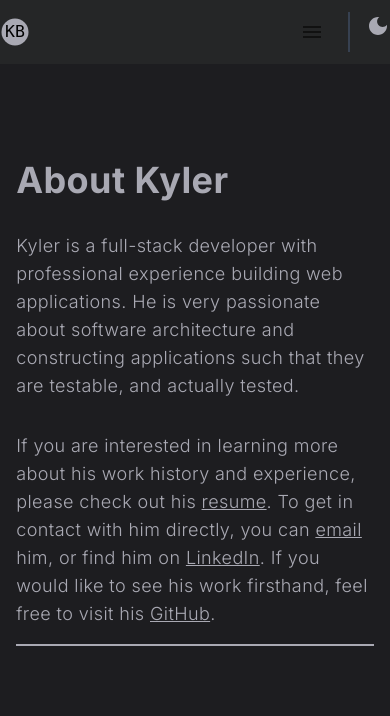
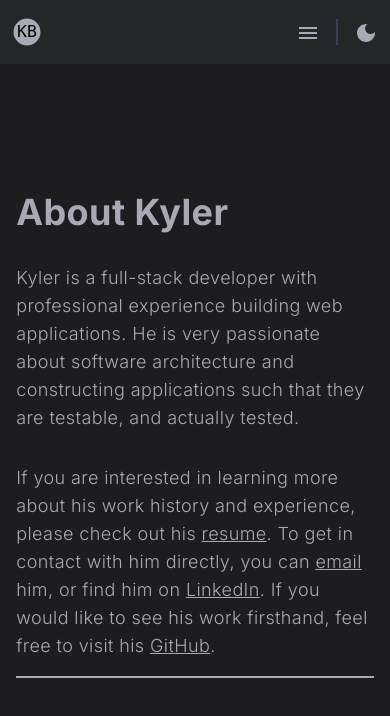
Before and after one commit to senyc/kb-web, a Next.js app: page /about in a window 390 px wide. Shown: the top 716 px of the page. Built offline with nearby package versions, Linux system fonts and the light colour scheme.

Commit message:
feat(nav): improve spacing on small screens

```diff
--- a/src/app/about/page.tsx
+++ b/src/app/about/page.tsx
@@ -3,8 +3,8 @@ import AboutMe from "./AboutMe";
 export default function About() {
   return (
     <>
-      <main className='flex h-full w-full flex-row items-center justify-center overflow-hidden'>
-        <section className='w-11/12 max-w-3xl'>
+      <main className='flex h-full w-full flex-row items-center justify-center'>
+        <section className='mt-16 w-11/12 max-w-3xl sm:mt-0'>
           <h1 className='mb-8 text-left text-4xl font-semibold sm:text-5xl'>
             About Kyler
           </h1>
--- a/src/components/nav/DarkModeButton.tsx
+++ b/src/components/nav/DarkModeButton.tsx
@@ -4,7 +4,7 @@ export default function DarkModeButton() {
   return (
     <>
       <button
-        className='duration-150 ease-in hover:scale-105'
+        className='text-text my-auto mr-3 duration-150 ease-in hover:scale-105 md:mr-0'
       >
           <DarkModeIcon />
           </button>
--- a/src/components/nav/HamburgerNavigationMenu.tsx
+++ b/src/components/nav/HamburgerNavigationMenu.tsx
@@ -1,10 +1,12 @@
 'use client';
+
 import { MouseEvent, useState } from 'react';
 
 import IconButton from '@mui/material/IconButton';
 import Menu from '@mui/material/Menu';
 import MenuIcon from '@mui/icons-material/Menu';
 import MenuItem from '@mui/material/MenuItem';
+
 import HeaderLink from './HeaderLink';
 
 export default function HamburgerNavigationMenu() {
@@ -13,21 +15,22 @@ export default function HamburgerNavigationMenu() {
   const handleClick = (event: MouseEvent<HTMLButtonElement>) => {
     setAnchorEl(event.currentTarget);
   };
+
   const handleClose = () => {
     setAnchorEl(null);
   };
 
   return (
     <>
-      <IconButton
+      <button
         aria-controls={open ? 'basic-menu' : undefined}
         aria-haspopup="true"
         aria-expanded={open ? 'true' : undefined}
         onClick={handleClick}
-        className='text-text'
+        className='text-text duration-150 ease-in hover:scale-110'
       >
         <MenuIcon />
-      </IconButton>
+      </button>
       <Menu
         sx={{ mt: "1px", "& .MuiMenu-paper": { backgroundColor: "#252627", } }}
         id="basic-menu"
--- a/src/components/nav/HeaderNavigation.tsx
+++ b/src/components/nav/HeaderNavigation.tsx
@@ -8,7 +8,7 @@ export default function HeaderNavigation() {
     <div className='flex h-16 w-screen flex-row items-center justify-center'>
       <HomeButton />
       <div className='flex w-full max-w-2xl flex-row justify-end'>
-        <nav className=''>
+        <nav>
           <ul className='hidden flex-row gap-4 sm:flex'>
             <li>
               <HeaderLink
@@ -37,7 +37,7 @@ export default function HeaderNavigation() {
             </li>
           </ul>
           <div className='block sm:hidden'>
-          <HamburgerNavigationMenu />
+            <HamburgerNavigationMenu />
           </div>
         </nav>
         <div className='ml-4 border-l-2 border-l-gray-700 pl-4'>
--- a/src/components/nav/HomeButton.tsx
+++ b/src/components/nav/HomeButton.tsx
@@ -2,7 +2,7 @@ import Link from "next/link";
 
 export default function HomeButton() {
   return (
-    <button aria-label='Home' className='hover:scale-105'>
+    <button aria-label='Home' className='ml-3 hover:scale-105 md:ml-0'>
       <Link href='/'>
         <svg width='30' height='30' viewBox='0 0 100 100' xmlns='http://www.w3.org/2000/svg'>
           <circle cx='50' cy='50' r='45' fill='#a9a9b3' />
```
